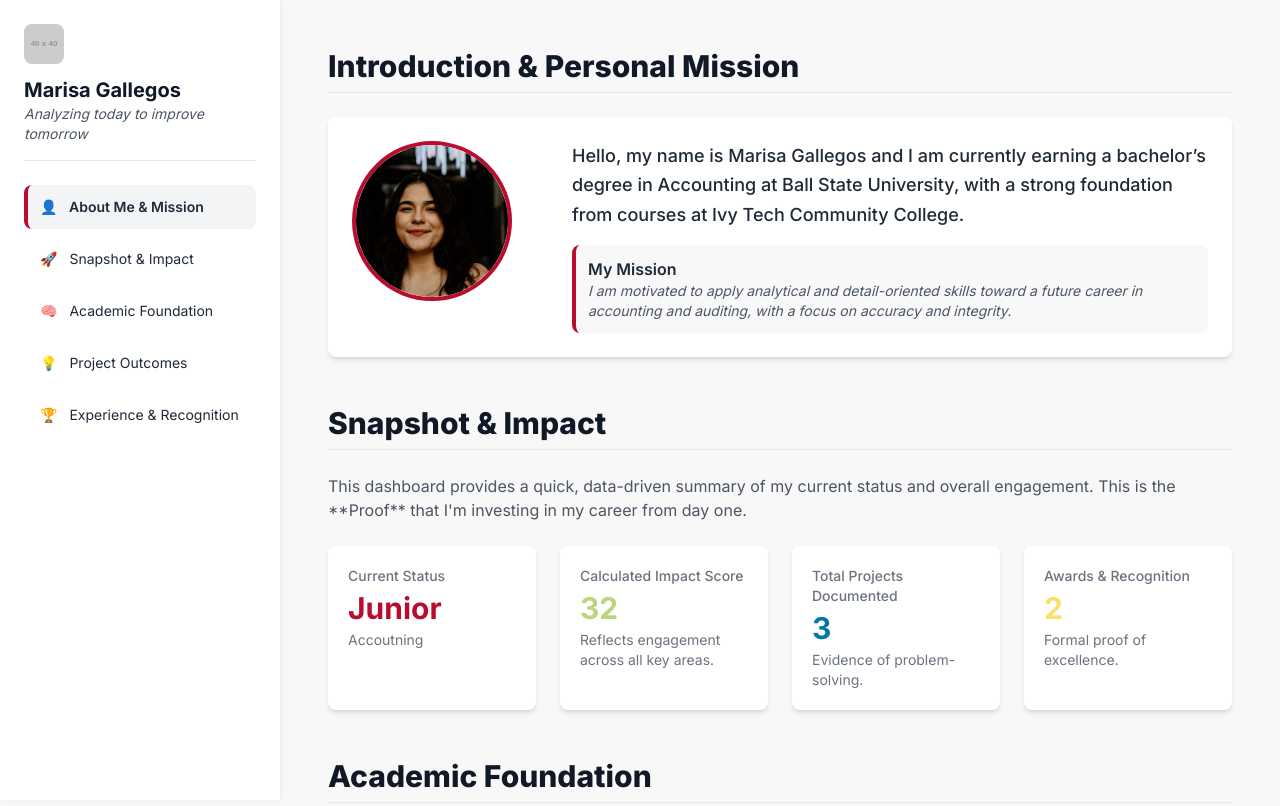
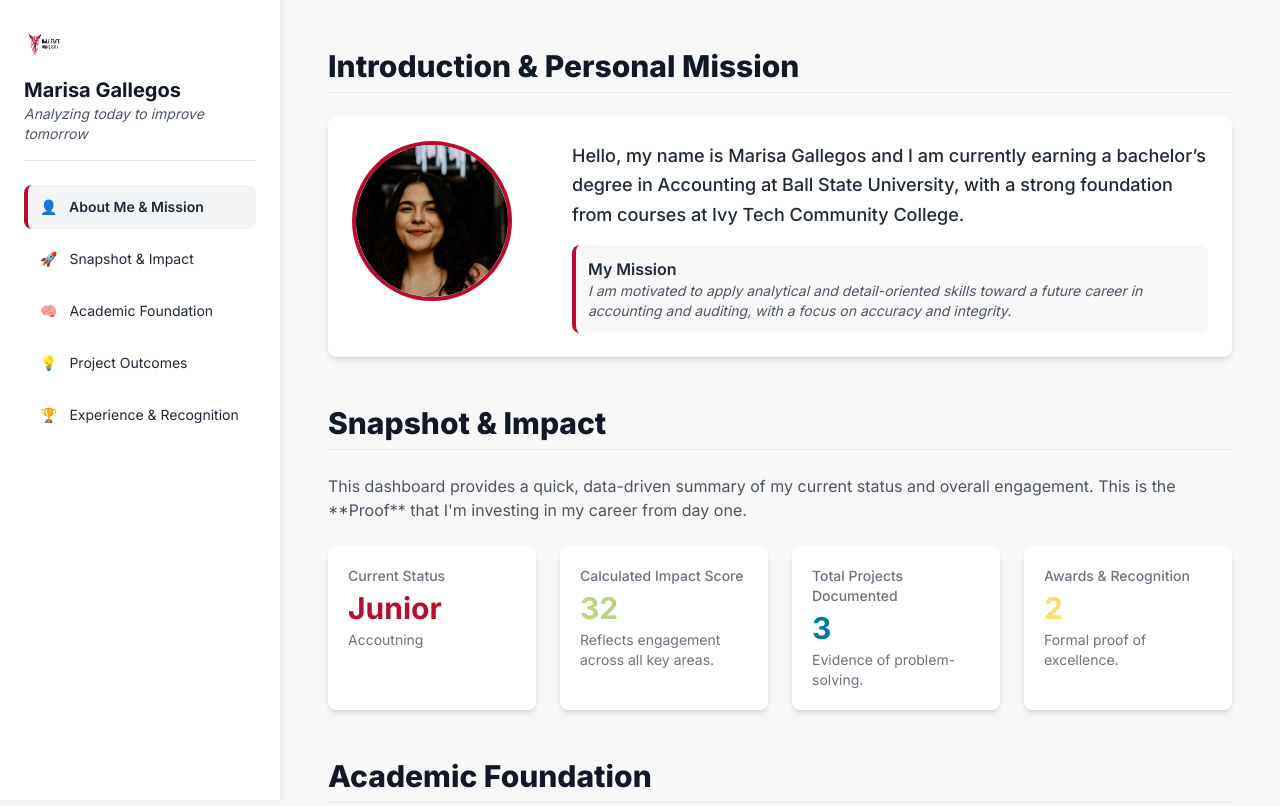
Before and after one commit to marisa-gallegos/Marisa_Gallegos_portfolio, a plain HTML site: page index.html in a window 1280 px wide. Shown: the top 806 px of the page. Drawn offline with nearby package versions, Linux system fonts and the light colour scheme; placeholder pictures from the web are drawn by us.

Commit message:
Update index.html

```diff
--- a/index.html
+++ b/index.html
@@ -264,7 +264,7 @@ CONFIRMATION: NO SVG graphics used. NO Mermaid JS used. -->
 
             // --- INTRODUCTION & BRANDING FIELDS ---
             photoUrl: "IMG_3769 2 (1).jpg", // Replace with a URL to a professional headshot
-            logoUrl: "https://placehold.co/40x40/BA0C2F/FFFFFF.png?text=BSU", // URL for your school logo or personal brand icon
+            logoUrl: "BSU-logo-horiz-RGB.png", // URL for your school logo or personal brand icon
             personalBio: "Hello, my name is Marisa Gallegos and I am currently earning a bachelor’s degree in Accounting at Ball State University, with a strong foundation from courses at Ivy Tech Community College.",
             missionStatement: "I am motivated to apply analytical and detail-oriented skills toward a future career in accounting and auditing, with a focus on accuracy and integrity.",
         };
```
